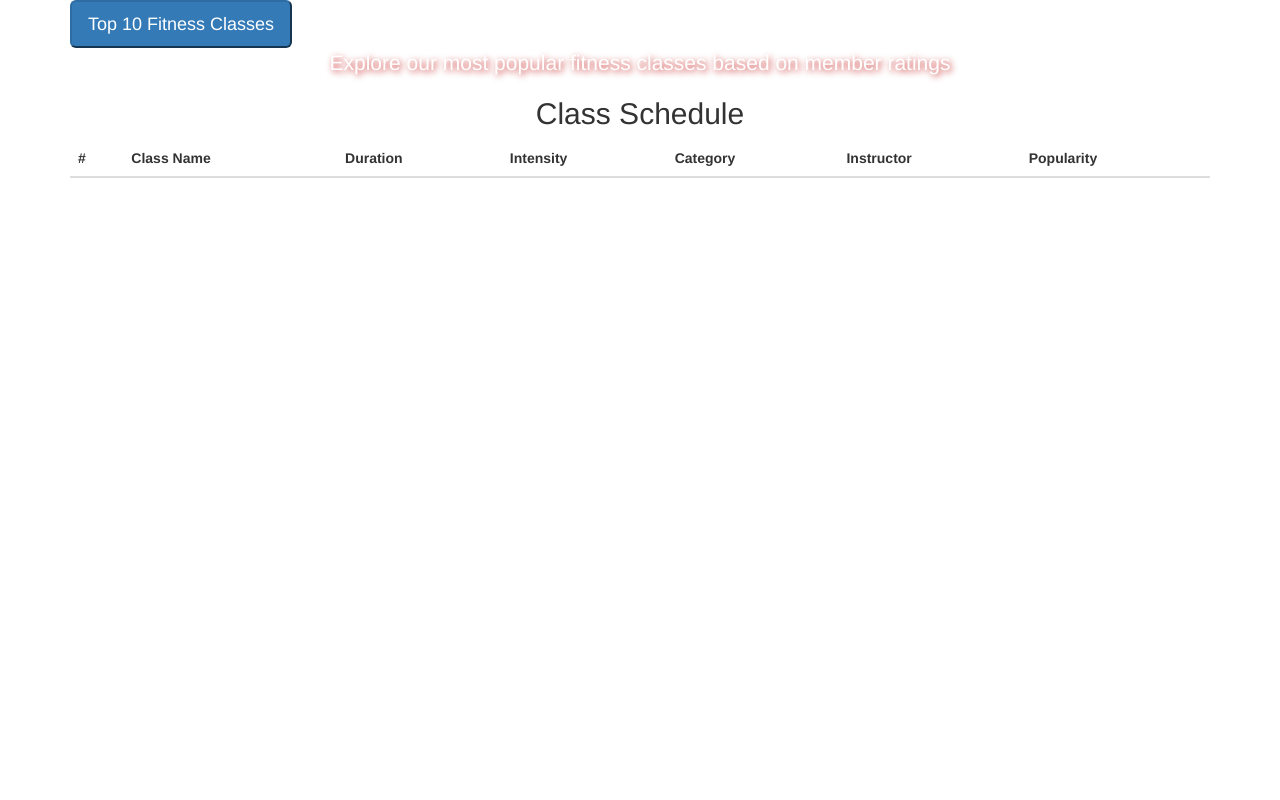
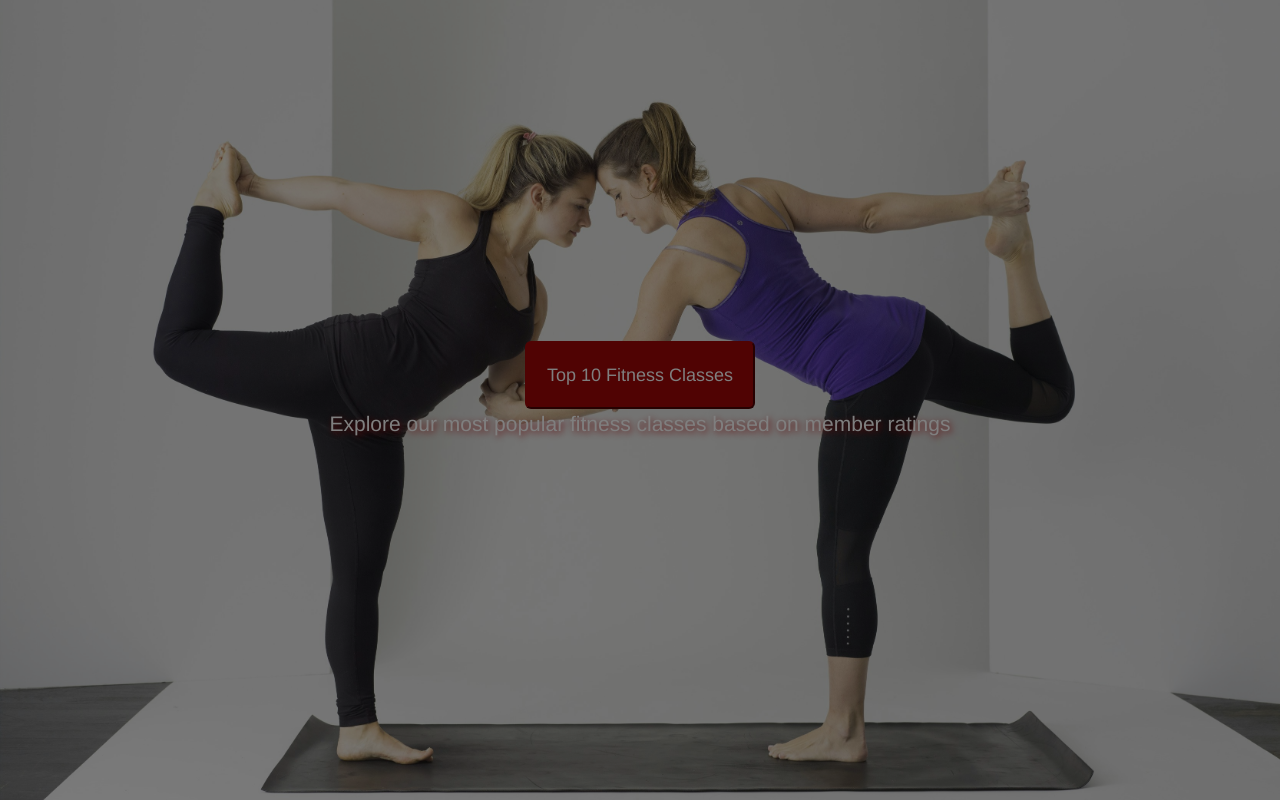
Before and after one commit to HarpreetKaur01/Load-Lang-Data, a plain HTML site: page index.html in a window 1280 px wide. Drawn offline with nearby package versions, Linux system fonts and the light colour scheme.

Commit message:
Update as per new items style.css

```diff
--- a/style.css
+++ b/style.css
@@ -1,24 +1,47 @@
-.container
-{
-margin: aoto;
-//text-align: center;
+body {
+  background-image: url("fitness-classes-background.jpg");
+  background-size: cover; /* Covers entire screen */
+  background-repeat: no-repeat;
+  background-position: center;
+  min-height: 100vh;
 }
-#language-table
-{
-display: none;
-margin: 0 auto;
+body::before {
+  content: "";
+  position: fixed;
+  top: 0;
+  left: 0;
+  width: 100%;
+  height: 100%;
+  background-color: rgba(0, 0, 0, 0.5);
+  z-index: 0;
+  pointer-events: none;
 }
-.table-heading
-{
-text-align: center;
+
+#classes-table {
+  display: none;
+  margin: 0 auto;
+  background: rgb(223 104 104 / 70%);
+  margin-top: 30px;
 }
-#show-language
-{
-margin: 0;
-position: absolute;
-top: 50%;
-left: 50%;
--ms-transform: translate(-50%, -50%);
-transform: translate(-50%, -50%);
-padding: 30px
+.table-heading {
+  text-align: center;
 }
+
+#show-class-container {
+  /* margin: 0 auto; */
+  height: 100vh;
+  display: flex;
+  flex-direction: column;
+  justify-content: center;
+  align-items: center;
+  height: 100vh;
+  text-align: center;
+}
+#show-classes {
+  background-color: #a10707;
+  border-color: #a10707;
+  padding: 20px;
+}
+#show-classes:hover {
+  background-color: brown;
+}
```
